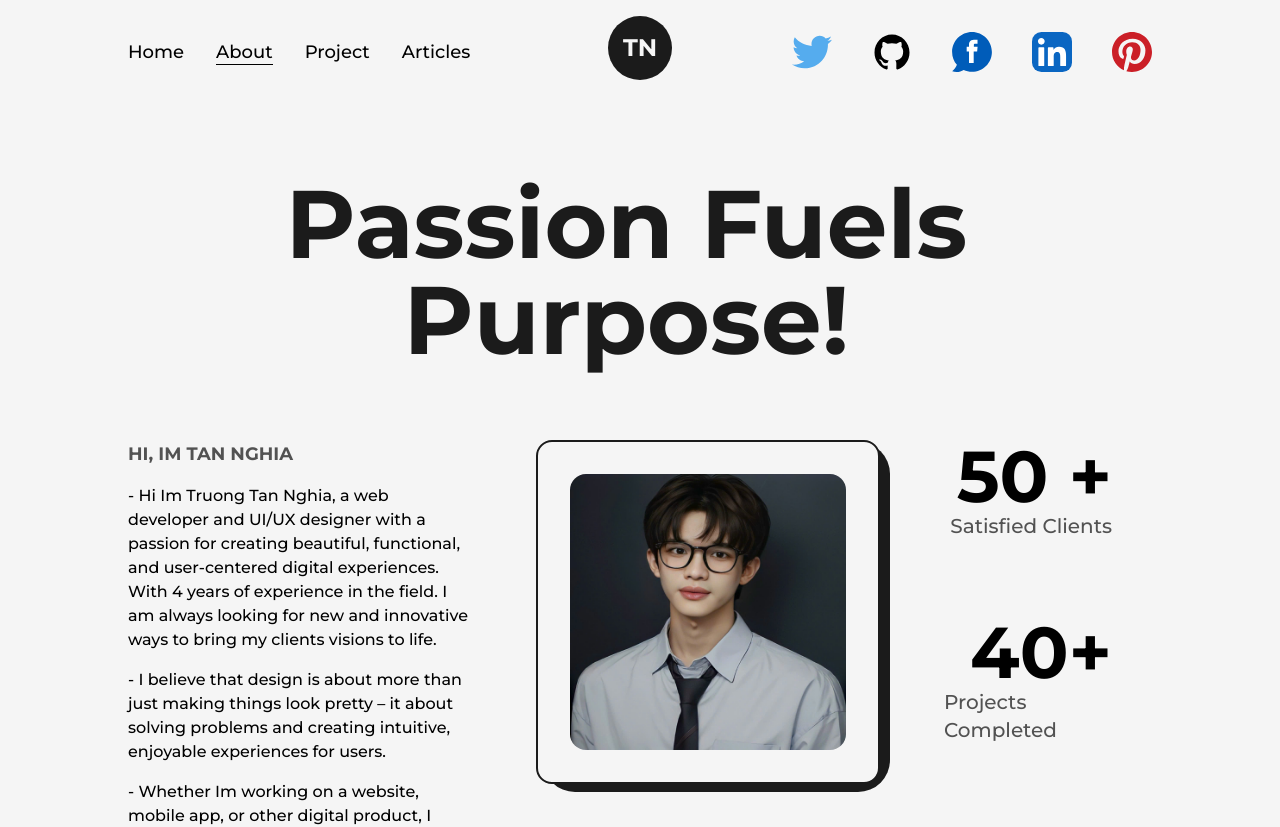
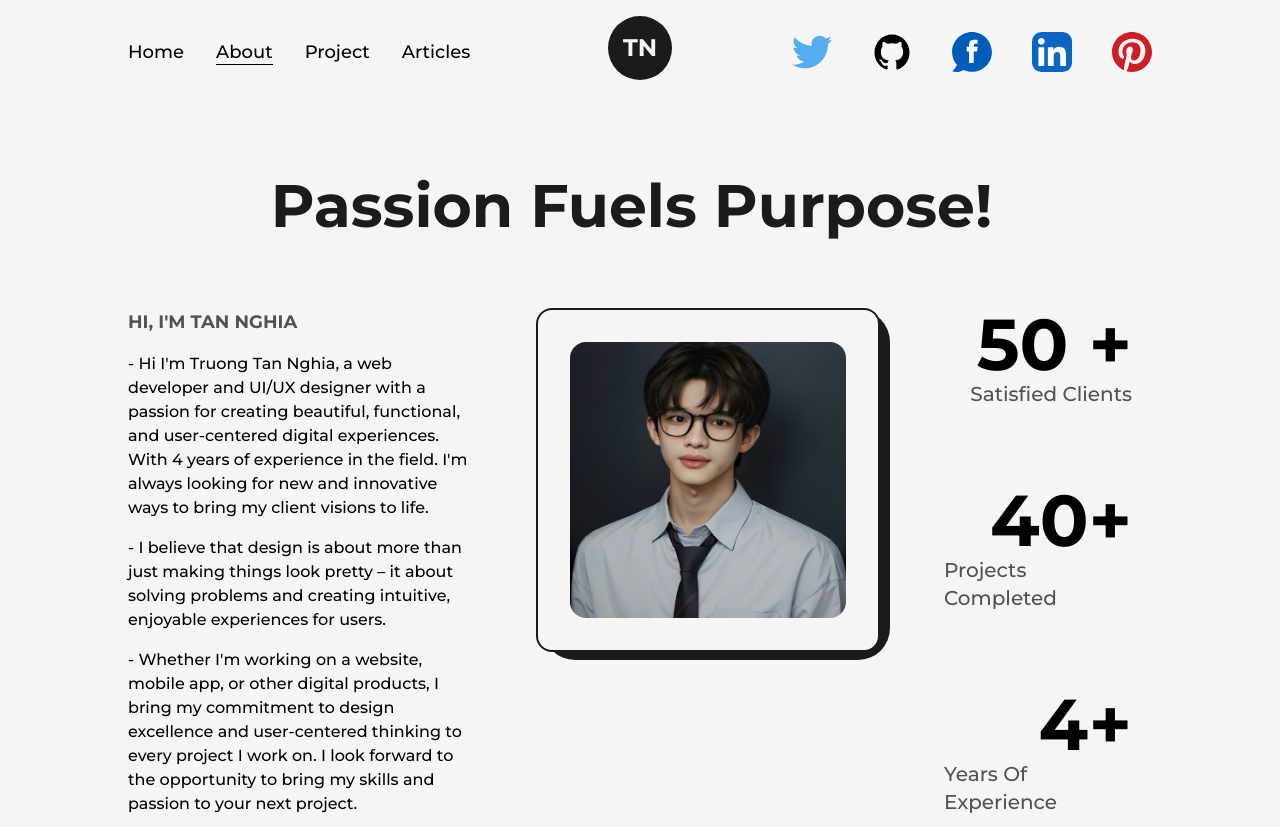
Before and after one commit to TruongTanNghia/Build-My-Profile-NextJs, a Next.js app: page /about in a window 1280 px wide. Shown: the top 827 px of the page. Built offline with nearby package versions, Linux system fonts and the light colour scheme.

Commit message:
fix: #10 [Page] - About Page

```diff
--- a/src/components/Footer.js
+++ b/src/components/Footer.js
@@ -8,7 +8,7 @@ const Footer = () => {
       <Layout className="py-8 flex items-center justify-between">
         <span>{new Date().getFullYear()} &copy; ALL Rights Reserved.</span>
         <div className="flex items-center">
-          Buil With <span className="text-primary text-2xl px-1">&#9825;</span>
+          Build With <span className="text-primary text-2xl px-1">&#9825;</span>
           by&nbsp;{" "}
           <Link
             href="/"
--- a/src/pages/about.js
+++ b/src/pages/about.js
@@ -40,19 +40,19 @@ const About = () => {
         <Layout className="pt-16">
           <AnimatedText
             text="Passion Fuels Purpose!"
-            className="text-8xl mb-16"
+            className="text-6xl mb-16"
           />
           <div className="grid w-full grid-cols-8 gap-16">
             <div className="col-span-3 flex flex-col items-start justify-start">
               <h2 className="mb-4 text-lg font-bold uppercase text-dark/75">
-                Hi, Im Tan Nghia
+                Hi, I'm Tan Nghia
               </h2>
               <p className="font-medium">
-                - Hi Im Truong Tan Nghia, a web developer and UI/UX designer
+                - Hi I'm Truong Tan Nghia, a web developer and UI/UX designer
                 with a passion for creating beautiful, functional, and
                 user-centered digital experiences. With 4 years of experience in
-                the field. I am always looking for new and innovative ways to
-                bring my clients visions to life.
+                the field. I'm always looking for new and innovative ways to
+                bring my client visions to life.
               </p>
               <p className="my-4 font-medium">
                 - I believe that design is about more than just making things
@@ -60,8 +60,8 @@ const About = () => {
                 enjoyable experiences for users.
               </p>
               <p className="font-medium">
-                - Whether Im working on a website, mobile app, or other digital
-                product, I bring my commitment to design excellence and
+                - Whether I'm working on a website, mobile app, or other digital
+                products, I bring my commitment to design excellence and
                 user-centered thinking to every project I work on. I look
                 forward to the opportunity to bring my skills and passion to
                 your next project.
@@ -75,7 +75,7 @@ const About = () => {
                 className="w-full h-auto rounded-2xl"
               />
             </div>
-            <div className="col-span-2 flex flex-col items-end justify-between mr-[40px]">
+            <div className="col-span-2 flex flex-col items-end justify-between mr-[20px]">
               <div className="flex flex-col items-end justify-center">
                 <span className="inline-block text-7xl font-bold">
                   <AnimatedNumber value={50} /> +
```
